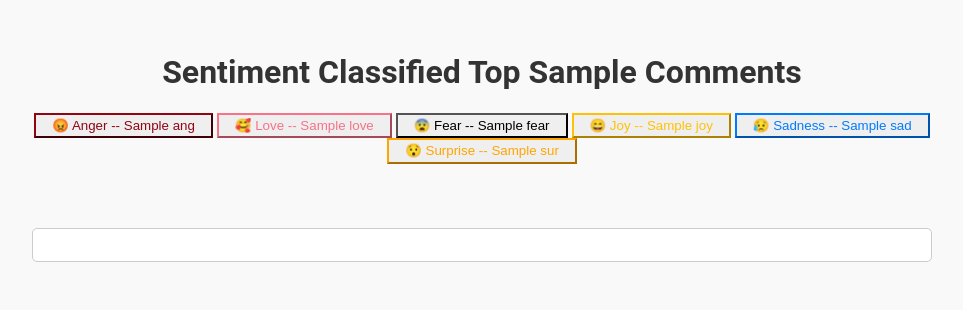
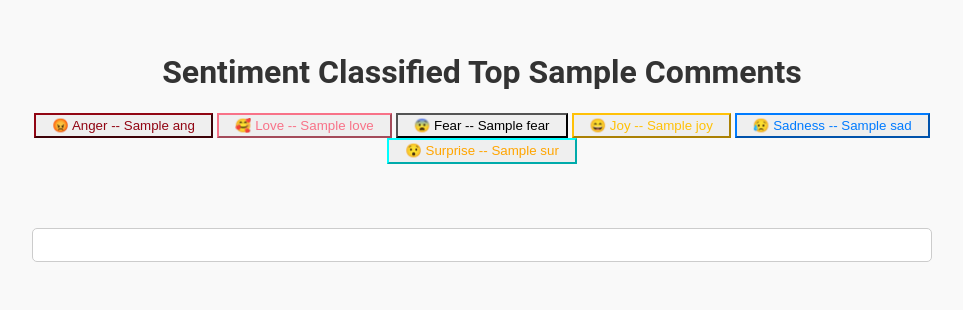
Before and after one commit to samirbajg/minor-project, a Flask app: template templates/result.html in a window 1280 px wide. Shown: the top 310 px of the page, without its empty margins (158-1121 px from the left). Run offline with Flask 3, Linux system fonts and the light colour scheme; the template is opened without the code that fills it: most values are stand-ins (such as "Sample title", 1, 10 or a date in 2020); parts of the project's set-up code (start-up, migrations or seed data) failed here and were passed over.

Commit message:
color-optimize

```diff
--- a/static/result.css
+++ b/static/result.css
@@ -40,7 +40,7 @@
 
   .surpriseC{
     color: orange;
-    border-color: orange;
+    border-color: cyan;
   }
 
   .container {
--- a/static/result.js
+++ b/static/result.js
@@ -11,7 +11,7 @@
         '#000000', // Fear
         '#ffc107', // Joy
         '#007bff', // Sadness
-        'orange', // Surprise
+        'cyan', // Surprise
       ]
     }]
   };
```
